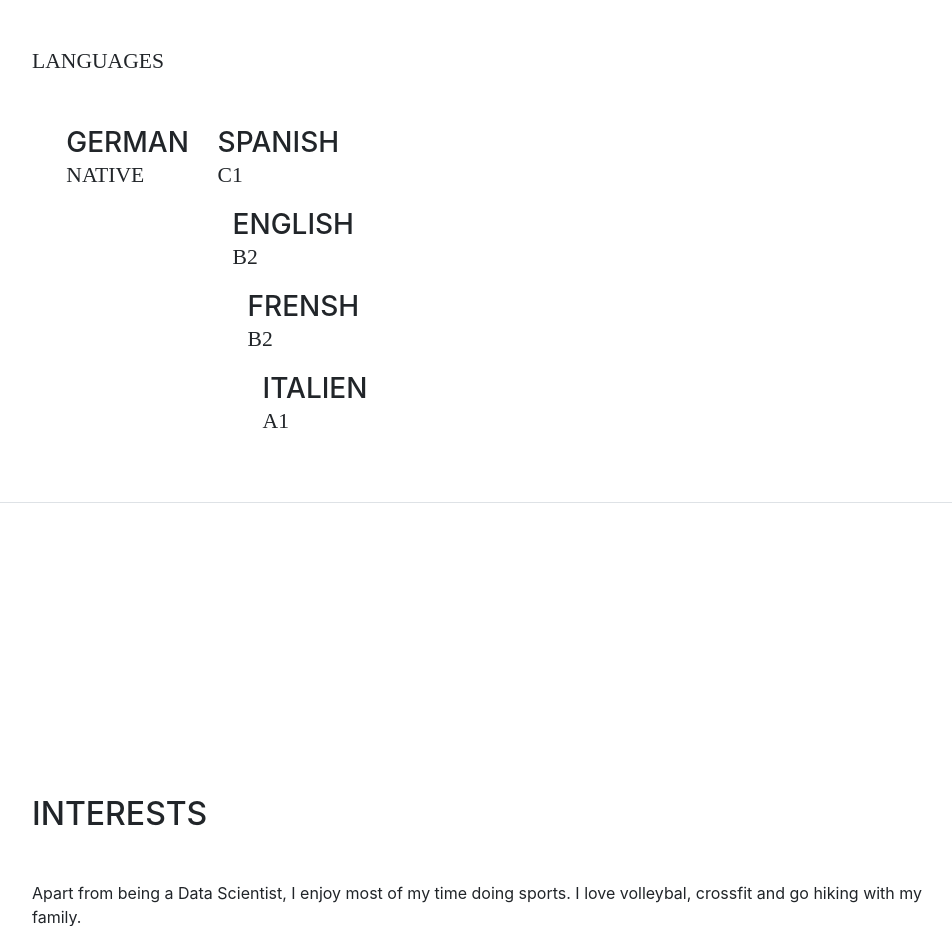
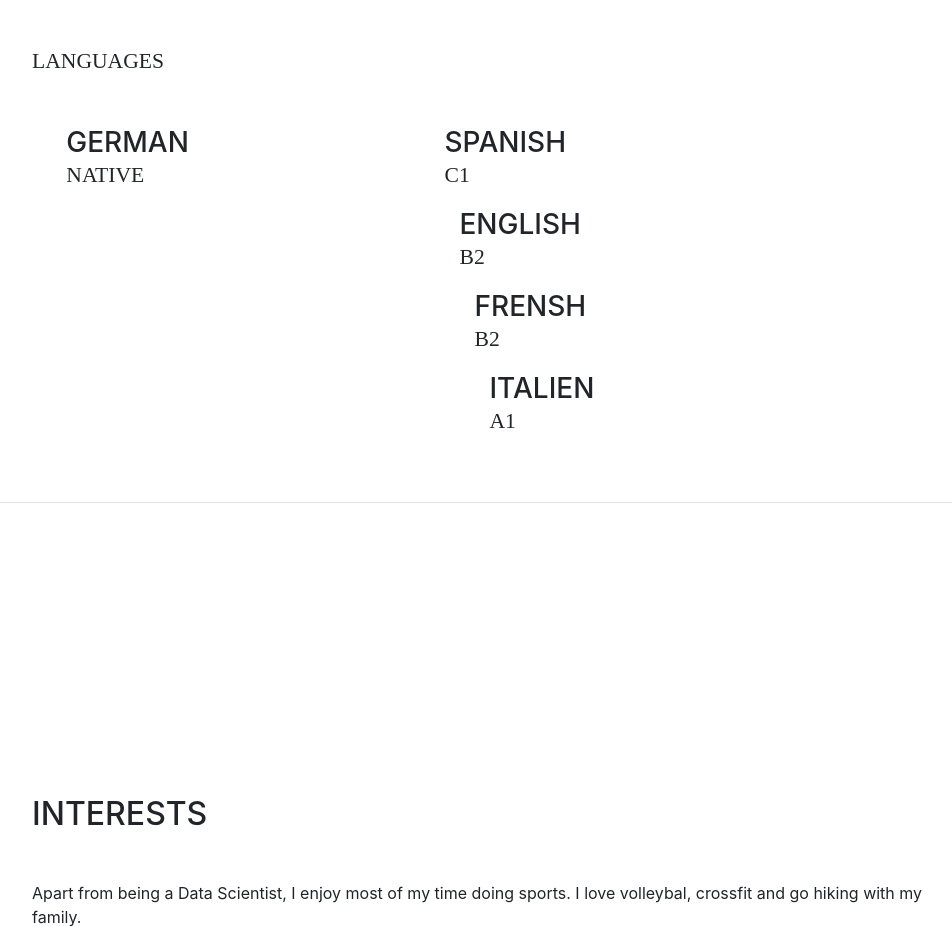
Before and after one commit to StefanieAnderson/cv, a website with bundled scripts: page index.html in a window 1280 px wide. Shown: the part 3033-3959 px from the top of the page, without its empty margins (288-1240 px from the left). Built offline with nearby package versions, Linux system fonts and the light colour scheme; a web font is replaced by a local one.

Commit message:
Update index.html

```diff
--- a/index.html
+++ b/index.html
@@ -260,7 +260,7 @@
           <ul class="fa-ul mb-0">
 
           <div class="row">
-            <div class="col-sm-2">
+            <div class="col-sm-5">
           <div class="resume-item d-flex flex-column flex-md-row">
             <div class="resume-content mr-auto">
             <h3 class="mb-0">German</h3>
@@ -268,14 +268,14 @@
             </div>
             </div>
             </div>
-            <div class="col-sm-2">
+            <div class="col-sm-5">
           <div class="resume-item d-flex flex-column flex-md-row">
             <div class="resume-content mr-auto">
             <h3 class="mb-0">Spanish</h3>
               <div class="subheading mb-3">C1</div>
             </div>
             </div>
-            <div class="col-sm-2">
+            <div class="col-sm-5">
           <div class="resume-item d-flex flex-column flex-md-row">
             <div class="resume-content mr-auto">
             <h3 class="mb-0">English</h3>
@@ -283,7 +283,7 @@
             </div>
             </div>
 
-            <div class="col-sm-2">
+            <div class="col-sm-5">
           <div class="resume-item d-flex flex-column flex-md-row">
             <div class="resume-content mr-auto">
             <h3 class="mb-0">Frensh</h3>
@@ -291,7 +291,7 @@
             </div>
             </div>
 
-            <div class="col-sm-2">
+            <div class="col-sm-5">
           <div class="resume-item d-flex flex-column flex-md-row">
             <div class="resume-content mr-auto">
             <h3 class="mb-0">Italien</h3>
```
